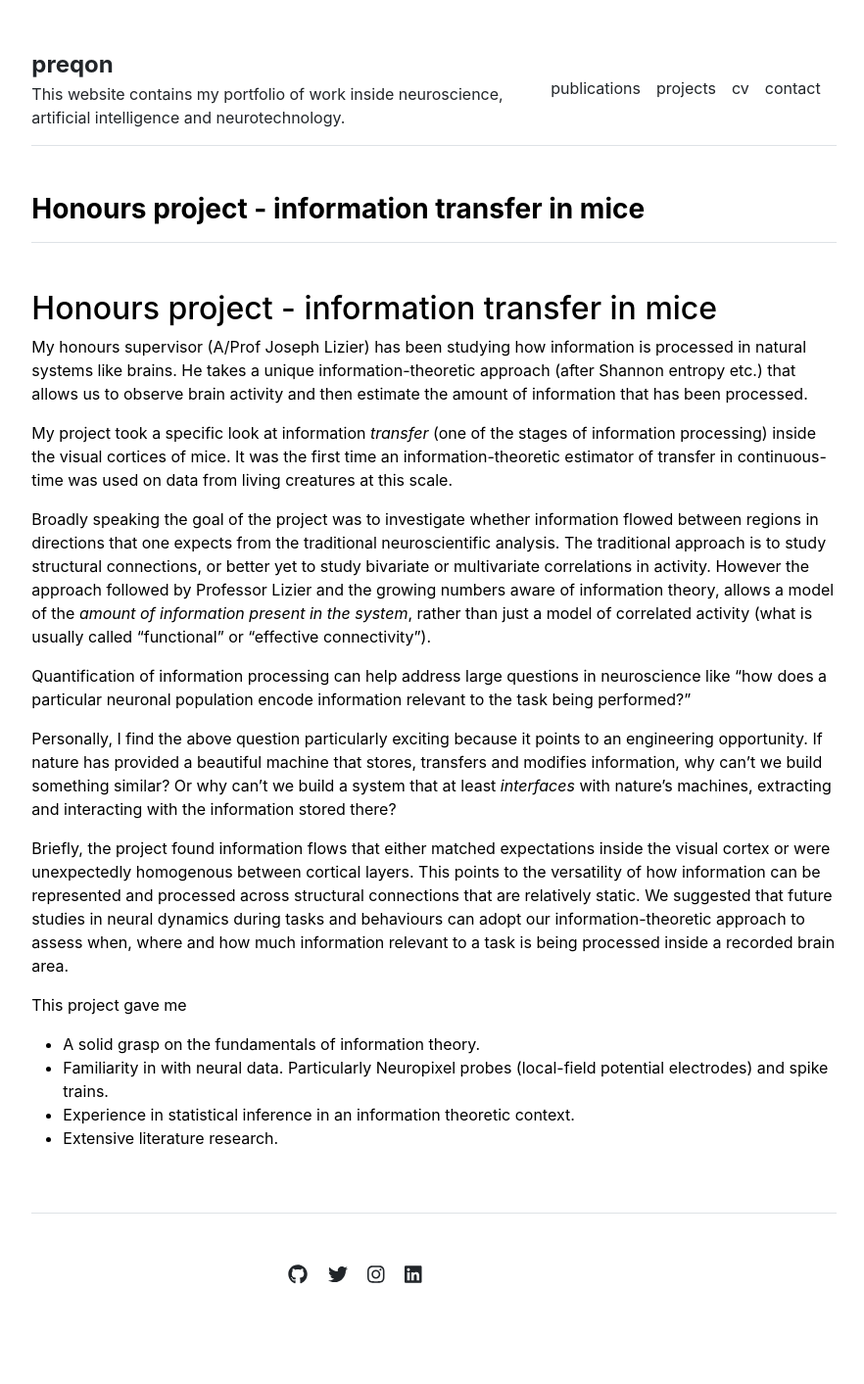
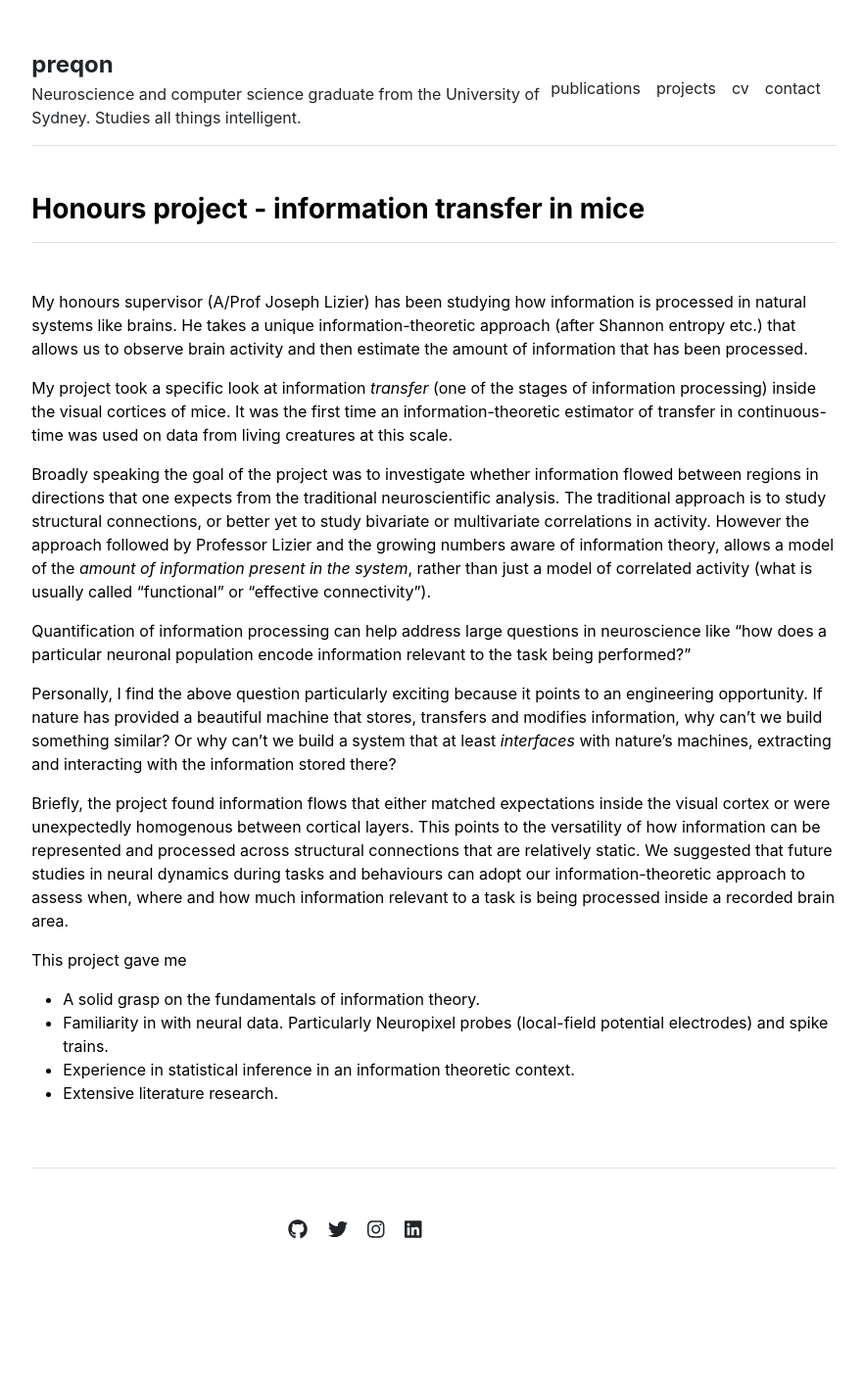
Before and after one commit to preqon/preqon.github.io, a Jekyll site: the page built from projects/honours.md, in a window 1280 px wide. Shown: the whole page at 98% size, without its empty margins (197-1079 px from the left). Built offline with Jekyll 4.4.1, drawn with Linux system fonts in a browser that asks for light colours; our own code applies the rules of GitHub Pages for plain Markdown files; after the commit the page ends 1367 px from its top, so only the background shows below that.

Commit message:
honours formatting

```diff
--- a/_config.yml
+++ b/_config.yml
@@ -1,8 +1,7 @@
-# theme: academic-jekyll-theme
-
 title: preqon
 
-description: This website contains my portfolio of work inside neuroscience, artificial intelligence and neurotechnology.
+description: "Neuroscience and computer science graduate from the University of
+Sydney. Studies all things intelligent."
 
 url: "https://preqon.github.io" # the base hostname & protocol for your site, e.g. http://example.com
 
```
Also changed, not shown: projects/honours.md (+4 -1 lines).
